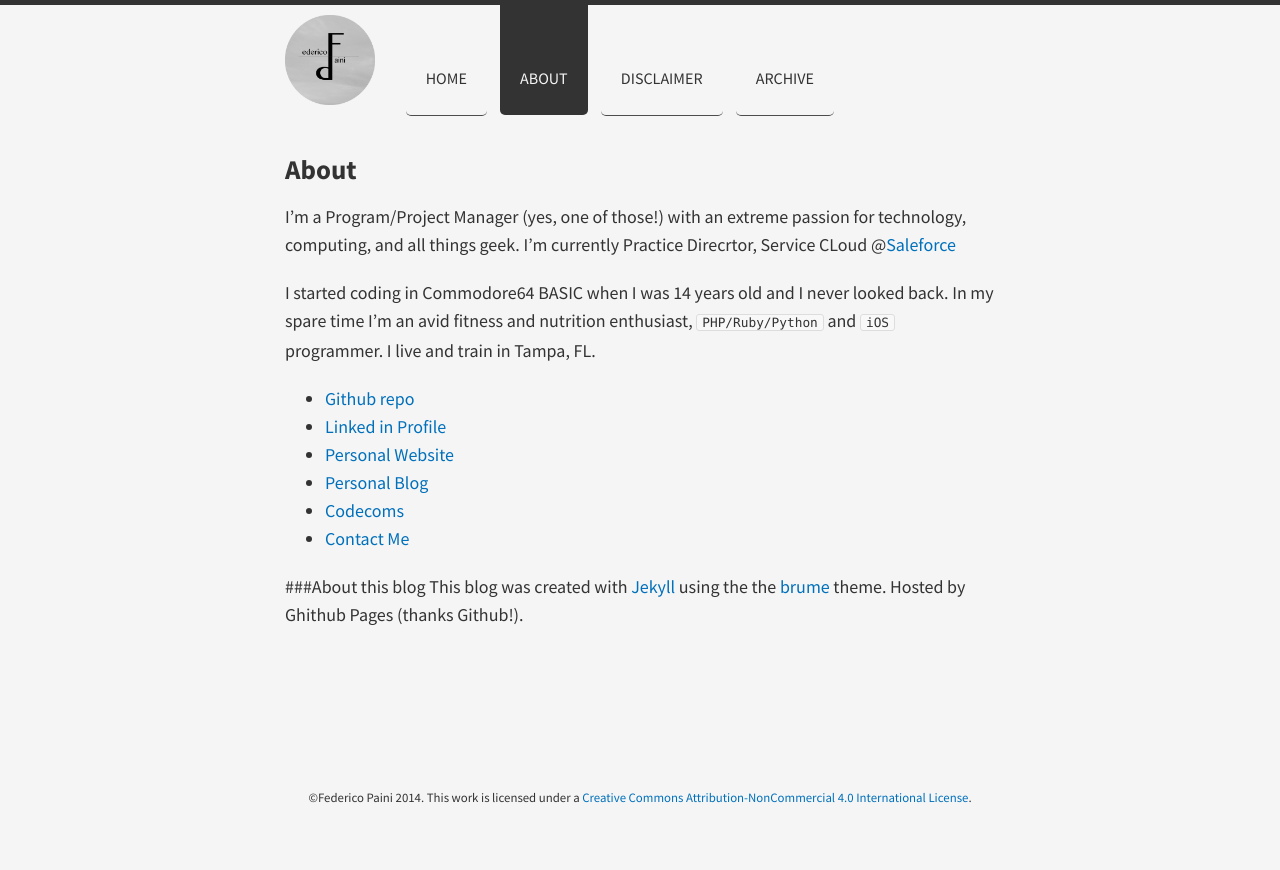
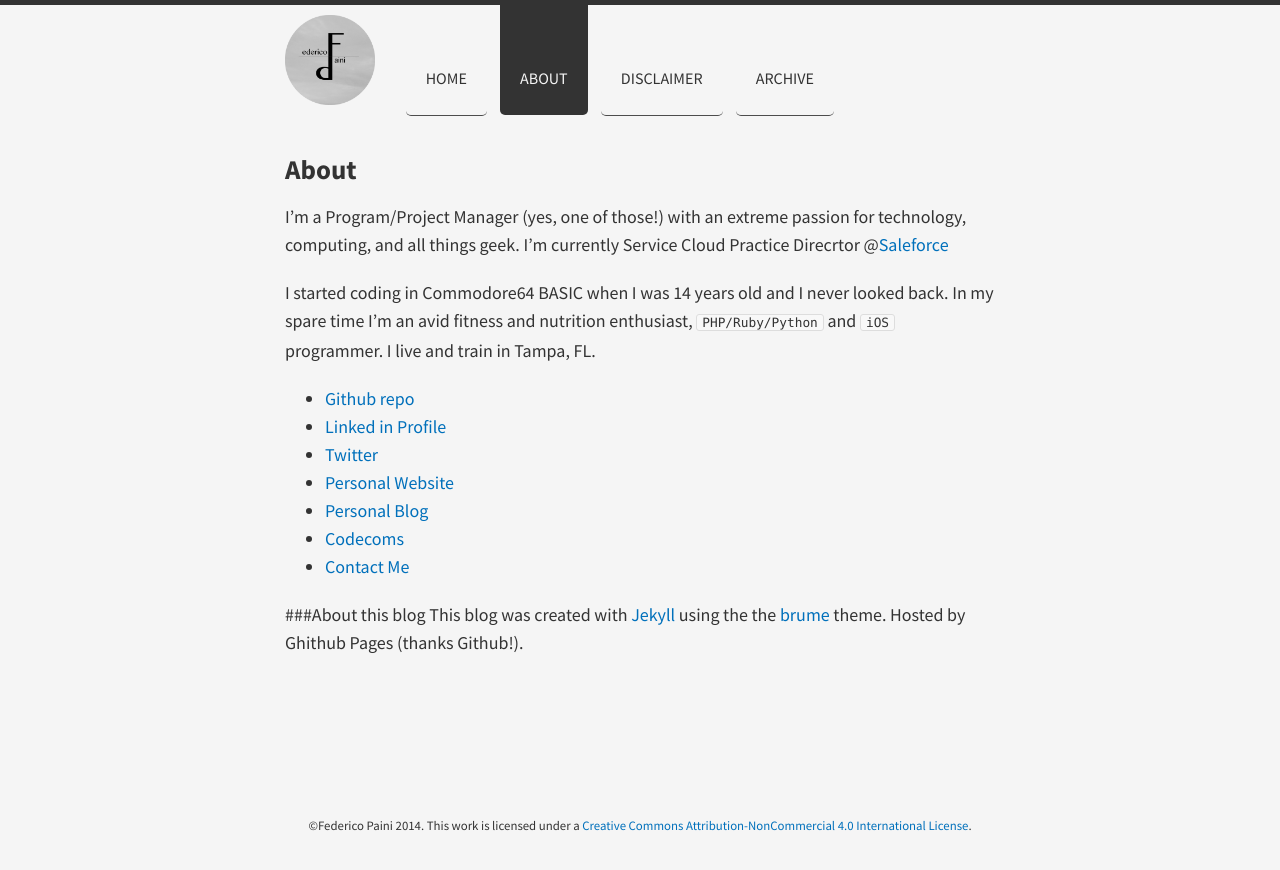
Before and after one commit to FedericoPaini/FedericoPaini.github.io, a Jekyll site: the page built from about/index.md, in a window 1280 px wide. Shown: the top 870 px of the page. Built offline with Jekyll 4.4.1, drawn with Linux system fonts in a browser that asks for light colours; nearby versions of some CDN libraries.

Commit message:
updated about

```diff
--- a/about/index.md
+++ b/about/index.md
@@ -3,12 +3,13 @@
 title: About
 ---
 
-I'm a Program/Project Manager (yes, one of those!) with an extreme passion for technology, computing, and all things geek. I'm currently Practice Direcrtor, Service CLoud @[Saleforce](http://www.salesforce.com/services-training/salesforce-services/cloud-transformation.jsp)
+I'm a Program/Project Manager (yes, one of those!) with an extreme passion for technology, computing, and all things geek. I'm currently Service Cloud Practice Direcrtor @[Saleforce](http://www.salesforce.com/services-training/salesforce-services/cloud-transformation.jsp)
 
 I started coding in Commodore64 BASIC when I was 14 years old and I never looked back. In my spare time I'm an avid fitness and nutrition enthusiast, `PHP/Ruby/Python` and `iOS` programmer. I live and train in Tampa, FL.
 
 * [Github repo](http://www.github.com/federicopaini)
 * [Linked in Profile](http://www.linkedin.com/in/federicopaini/)
+* [Twitter](http://www.twitter.com/federicopaini)
 * [Personal Website](https://www.paini.org/)
 * [Personal Blog](http://www.federicopaini.com)
 * [Codecoms](http://www.codecoms.com)
```
